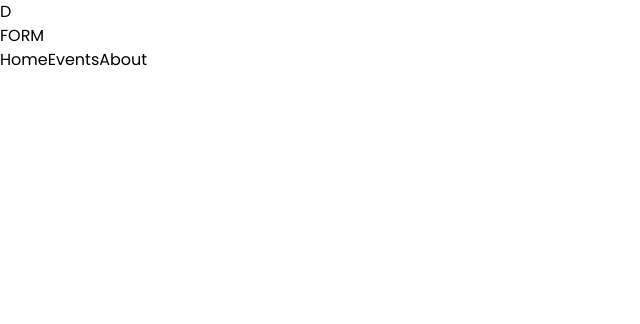
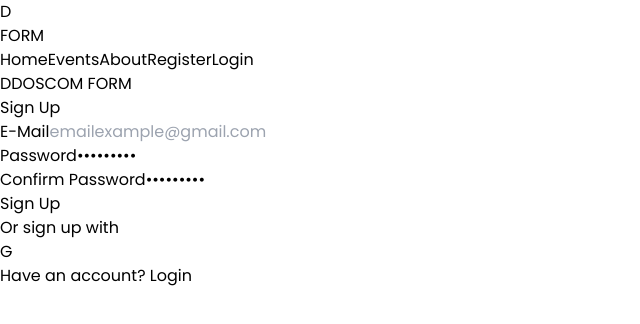
Before and after one commit to fachruddinruddin/Prototipe, a React (Vite) app: page /register in a window 1280 px wide. Shown: the top 324 px of the page, without its empty margins (0-640 px from the left). Built offline with nearby package versions, Linux system fonts and the light colour scheme.

Commit message:
Add Register and Login pages; update routing and Navbar links

```diff
--- a/src/App.jsx
+++ b/src/App.jsx
@@ -4,6 +4,8 @@ import Home from "./pages/Home";
 import Event from "./pages/Event";
 import About from "./pages/About";
 import EventDetail from "./components/Eventdetail";
+import Register from "./pages/Register";
+import Login from "./pages/Login";
 
 const App = () => {
   return (
@@ -14,6 +16,8 @@ const App = () => {
         <Route path="/events" element={<Event />} />
         <Route path="/events/:eventId" element={<EventDetail />} />
         <Route path="/about" element={<About />} />
+        <Route path="/register" element={<Register />} />
+        <Route path="/login" element={<Login />} />
       </Routes>
     </Router>
   );
--- a/src/components/Navbar.jsx
+++ b/src/components/Navbar.jsx
@@ -16,6 +16,8 @@ const Navbar = () => {
                     <Link className={`text-1xl ${getLinkClass("/")}`} to="/">Home</Link>
                     <Link className={`text-1xl ${getLinkClass("/events")}`} to="/events">Events</Link>
                     <Link className={`text-1xl ${getLinkClass("/about")}`} to="/about">About</Link>
+                    <Link className={`text-1xl ${getLinkClass("/register")}`} to="/register">Register</Link>
+                    <Link className={`text-1xl ${getLinkClass("/login")}`} to="/login">Login</Link>
                 </div>
             </div>
         </nav>
--- a/src/pages/About.jsx
+++ b/src/pages/About.jsx
@@ -1,98 +1,10 @@
-import React from "react";
+const About = () => {
+    return (
+      <div className="p-6">
+        <h1 className="text-3xl font-semibold">About Us</h1>
+        <p className="text-gray-600 mt-4">D Form is a platform for organizing events and sharing knowledge.</p>
+      </div>
+    );
+  };
 
-const SignUpForm = () => {
-  return (
-    <div className="flex min-h-screen">
-      {/* Left side - Dark background */}
-      <div className="w-3/5 bg-[#343434]"></div>
-
-      {/* Right side - Sign up form */}
-      <div className="w-2/5 bg-white p-2 flex flex-col justify-center">
-        {/* Logo and title */}
-        <div className="mx-8 mb-10">
-          <div className="flex items-center">
-            <span className="text-4xl font-bold">D</span>
-            <span className="ml-2 text-2xl">DOSCOM FORM</span>
-          </div>
-        </div>
-
-        <div className="max-w-md mx-auto w-96">
-          {/* Form */}
-          <div className="mt-12">
-            <h2 className="text-3xl font-bold text-center mb-8">Sign Up</h2>
-
-            <form>
-              <div className="mb-6">
-                <label htmlFor="email" className="block mb-2">
-                  E-Mail
-                </label>
-                <input
-                  type="email"
-                  id="email"
-                  placeholder="emailexample@gmail.com"
-                  className="w-full px-4 py-3 border-2 border-[#343434] rounded-xl"
-                />
-              </div>
-
-              <div className="mb-6">
-                <label htmlFor="password" className="block mb-2">
-                  Password
-                </label>
-                <input
-                  type="password"
-                  id="password"
-                  className="w-full px-4 py-3 border-2 border-[#343434] rounded-xl"
-                  value="•••••••••"
-                  readOnly
-                />
-              </div>
-
-              <div className="mb-8">
-                <label htmlFor="confirmPassword" className="block mb-2">
-                  Confirm Password
-                </label>
-                <input
-                  type="password"
-                  id="confirmPassword"
-                  className="w-full px-4 py-3 border-2 border-[#343434] rounded-xl"
-                  value="•••••••••"
-                  readOnly
-                />
-              </div>
-
-              <div className="mb-6">
-                <button
-                  type="submit"
-                  className="w-full bg-[#343434] text-white py-3 rounded-xl font-medium hover:bg-gray-800"
-                >
-                  Sign Up
-                </button>
-              </div>
-
-              <div className="text-center relative my-6">
-                <div className="absolute top-1/2 left-0 right-0 h-px bg-[#343434]"></div>
-                <span className="relative bg-white px-4 text-sm text-[#343434]">
-                  Or sign up with
-                </span>
-              </div>
-
-              <div className="flex justify-center mb-8">
-                <button className="border-2 border-[#343434] rounded-xl p-2 flex items-center justify-center w-16 h-10 hover:bg-gray-300">
-                  <span className="text-3xl font-bold">G</span>
-                </button>
-              </div>
-            </form>
-          </div>
-        </div>
-        <div className="mx-8 mt-10">
-          <span className="text-xs">Have an account? </span>
-          <a href="#" className="text-xs font-bold">
-            Login
-          </a>
-        </div>
-      </div>
-    </div>
-  );
-};
-
-export default SignUpForm;
+  export default About;
--- /dev/null
+++ b/src/pages/Login.jsx
@@ -0,0 +1,85 @@
+import React from "react";
+
+const SignUpForm = () => {
+  return (
+    <div className="flex min-h-screen">
+      {/* Left side - Dark background */}
+      <div className="w-3/5 bg-[#343434]"></div>
+
+      {/* Right side - Sign up form */}
+      <div className="w-2/5 bg-white p-2 flex-col justify-center">
+        {/* Logo and title */}
+        <div className="mx-8 mb-10">
+          <div className="flex items-center">
+            <span className="text-4xl font-bold">D</span>
+            <span className="ml-2 text-2xl">DOSCOM FORM</span>
+          </div>
+        </div>
+
+        <div className="max-w-md mx-auto w-96">
+          {/* Form */}
+          <div className="mt-12">
+            <h2 className="text-3xl font-bold text-center mb-8">Log In</h2>
+
+            <form>
+              <div className="mb-6">
+                <label htmlFor="email" className="block mb-2">
+                  E-Mail
+                </label>
+                <input
+                  type="email"
+                  id="email"
+                  placeholder="emailexample@gmail.com"
+                  className="w-full px-4 py-3 border-2 border-[#343434] rounded-xl"
+                />
+              </div>
+
+              <div className="mb-6">
+                <label htmlFor="password" className="block mb-2">
+                  Password
+                </label>
+                <input
+                  type="password"
+                  id="password"
+                  className="w-full px-4 py-3 border-2 border-[#343434] rounded-xl"
+                  value="•••••••••"
+                  readOnly
+                />
+              </div>
+
+              <div className="mb-6">
+                <button
+                  type="submit"
+                  className="w-full bg-[#343434] text-white py-3 rounded-xl font-medium hover:bg-gray-800"
+                >
+                  Log In
+                </button>
+              </div>
+
+              <div className="text-center relative my-6">
+                <div className="absolute top-1/2 left-0 right-0 h-px bg-[#343434]"></div>
+                <span className="relative bg-white px-4 text-sm text-[#343434]">
+                  Or log in with
+                </span>
+              </div>
+
+              <div className="flex justify-center mb-8">
+                <button className="border-2 border-[#343434] rounded-xl p-2 flex items-center justify-center w-16 h-10 hover:bg-gray-300">
+                  <span className="text-3xl font-bold">G</span>
+                </button>
+              </div>
+            </form>
+          </div>
+        </div>
+        <div className="mx-8 mt-10">
+          <span className="text-xs">Have an account? </span>
+          <a href="#" className="text-xs font-bold">
+            Login
+          </a>
+        </div>
+      </div>
+    </div>
+  );
+};
+
+export default SignUpForm;
--- /dev/null
+++ b/src/pages/Register.jsx
@@ -0,0 +1,98 @@
+import React from "react";
+
+const SignUpForm = () => {
+  return (
+    <div className="flex flex-col md:flex-row">
+      {/* Left side - Dark background */}
+      <div className="w-3/5 bg-[#343434]"></div>
+
+      {/* Right side - Sign up form */}
+      <div className="w-2/5 bg-white p-2 flex-col justify-center">
+        {/* Logo and title */}
+        <div className="mx-8 mt-4 mb-10">
+          <div className="flex items-center">
+            <span className="text-4xl font-bold">D</span>
+            <span className="ml-2 text-2xl">DOSCOM FORM</span>
+          </div>
+        </div>
+
+        <div className="max-w-md mx-auto w-96">
+          {/* Form */}
+          <div className="mt-12">
+            <h2 className="text-3xl font-bold text-center mb-8">Sign Up</h2>
+
+            <form>
+              <div className="mb-6">
+                <label htmlFor="email" className="block mb-2">
+                  E-Mail
+                </label>
+                <input
+                  type="email"
+                  id="email"
+                  placeholder="emailexample@gmail.com"
+                  className="w-full px-4 py-3 border-2 border-[#343434] rounded-xl"
+                />
+              </div>
+
+              <div className="mb-6">
+                <label htmlFor="password" className="block mb-2">
+                  Password
+                </label>
+                <input
+                  type="password"
+                  id="password"
+                  className="w-full px-4 py-3 border-2 border-[#343434] rounded-xl"
+                  value="•••••••••"
+                  readOnly
+                />
+              </div>
+
+              <div className="mb-8">
+                <label htmlFor="confirmPassword" className="block mb-2">
+                  Confirm Password
+                </label>
+                <input
+                  type="password"
+                  id="confirmPassword"
+                  className="w-full px-4 py-3 border-2 border-[#343434] rounded-xl"
+                  value="•••••••••"
+                  readOnly
+                />
+              </div>
+
+              <div className="mb-6">
+                <button
+                  type="submit"
+                  className="w-full bg-[#343434] text-white py-3 rounded-xl font-medium hover:bg-gray-800"
+                >
+                  Sign Up
+                </button>
+              </div>
+
+              <div className="text-center relative my-6">
+                <div className="absolute top-1/2 left-0 right-0 h-px bg-[#343434]"></div>
+                <span className="relative bg-white px-4 text-sm text-[#343434]">
+                  Or sign up with
+                </span>
+              </div>
+
+              <div className="flex justify-center mb-8">
+                <button className="border-2 border-[#343434] rounded-xl p-2 flex items-center justify-center w-16 h-10 hover:bg-gray-300">
+                  <span className="text-3xl font-bold">G</span>
+                </button>
+              </div>
+            </form>
+          </div>
+        </div>
+        <div className="mx-8 pt-10 pb-3">
+          <span className="text-xs">Have an account? </span>
+          <a href="#" className="text-xs font-bold">
+            Login
+          </a>
+        </div>
+      </div>
+    </div>
+  );
+};
+
+export default SignUpForm;
```
